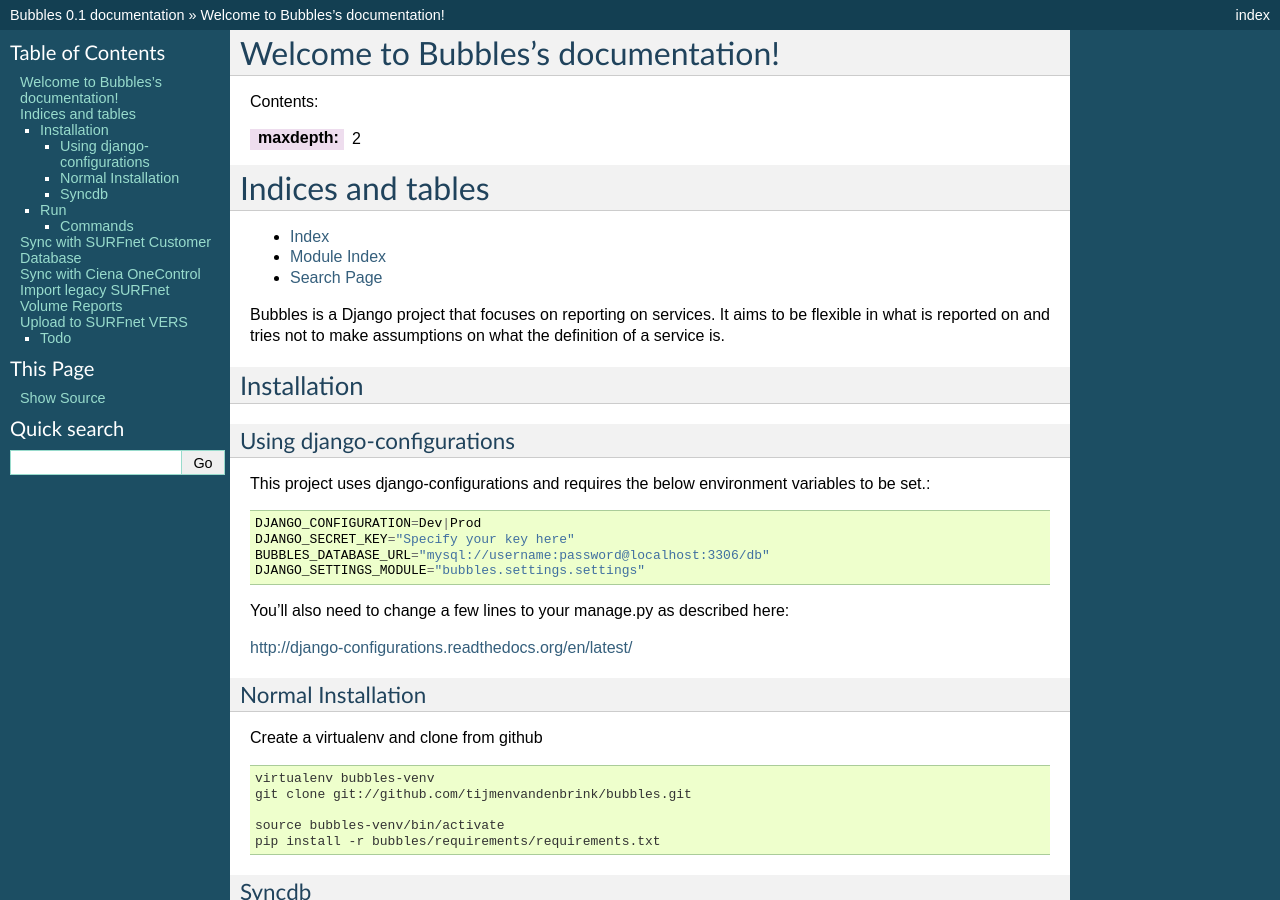
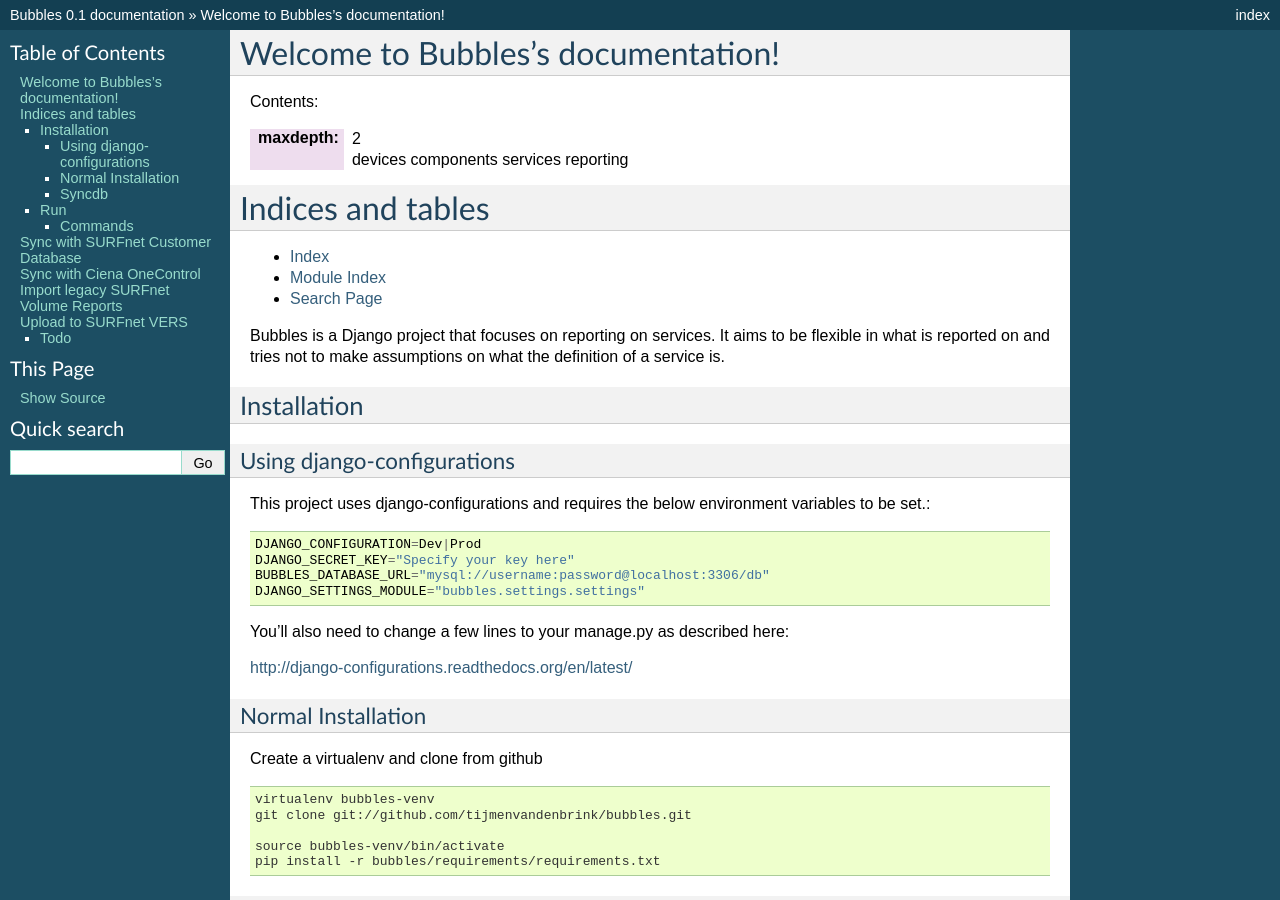
Before and after one commit to tijmenvandenbrink/bubbles, a Sphinx documentation site: the page built from docs/index.rst, in a window 1280 px wide and 900 px high. Built offline with Sphinx 7.4.7, drawn with Linux system fonts in a browser that asks for light colours.

Commit message:
Added readthedocs for documentation

```diff
--- a/docs/index.rst
+++ b/docs/index.rst
@@ -6,6 +6,10 @@
 .. toctree::
 :maxdepth: 2
 
+    devices
+    components
+    services
+    reporting
 
 
 Indices and tables
```
